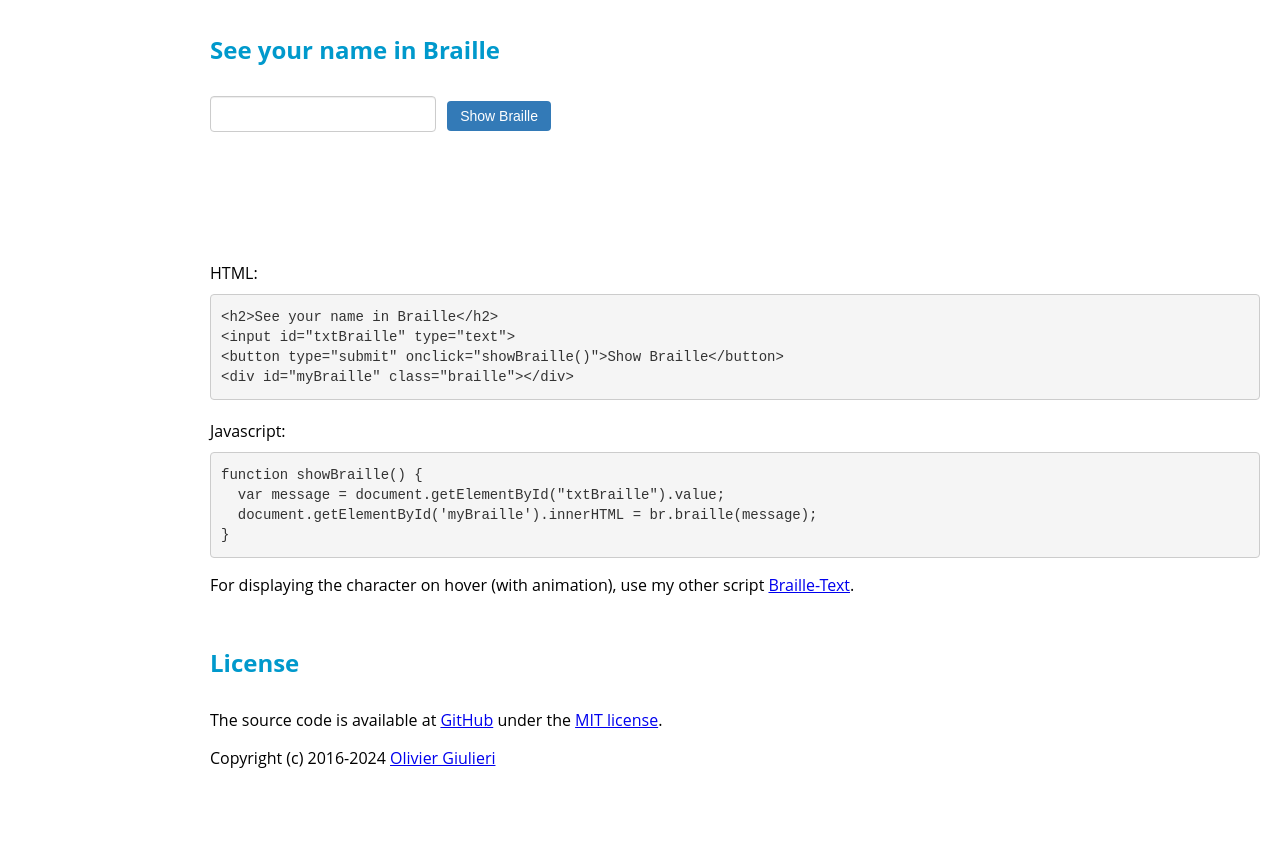
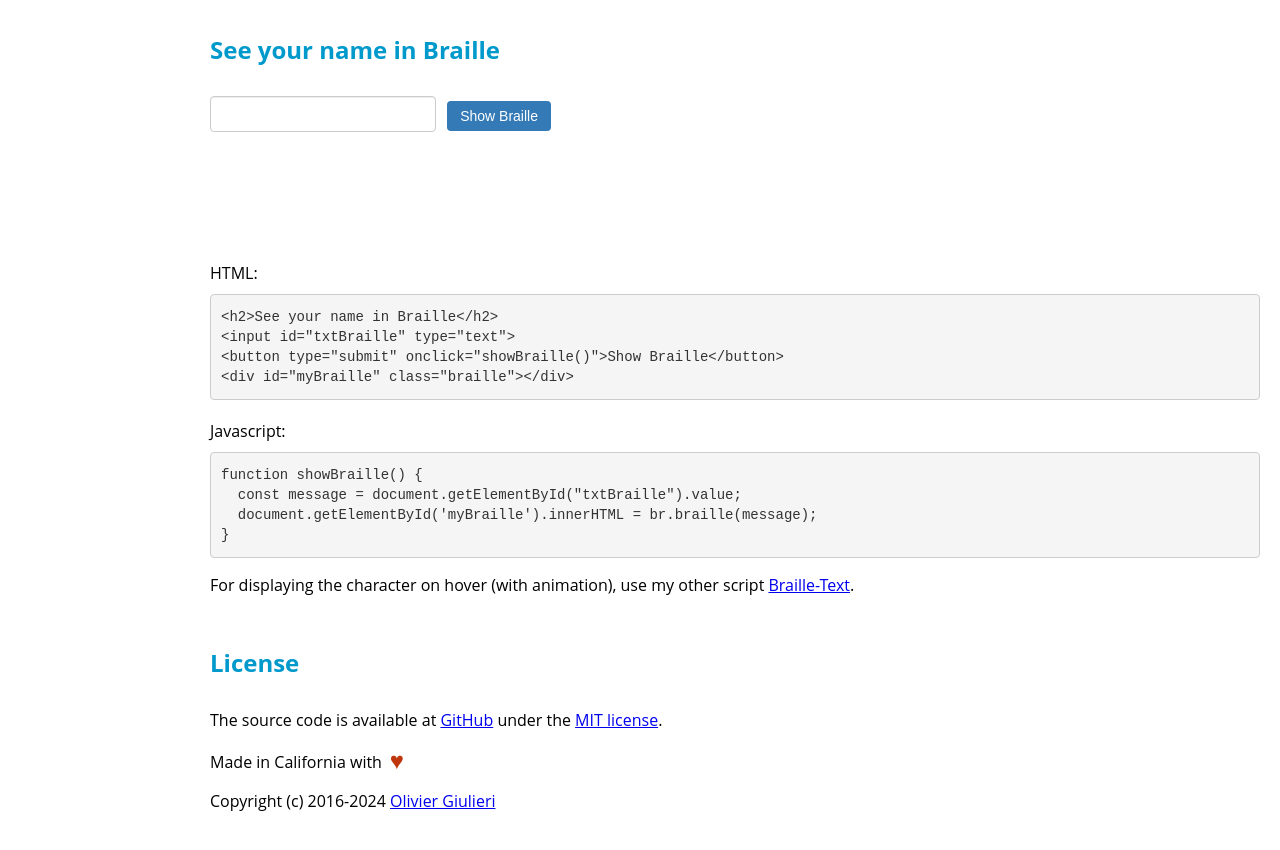
Before and after one commit to evoluteur/braille-tools, a plain HTML site: page index.html in a window 1280 px wide. Shown: the part 3008-3858 px from the top of the page. Before the commit the page ends 3827 px from the top, so only its background shows below. Drawn offline with Linux system fonts and the light colour scheme; a script that the page names is missing; files whose address does not match are found by name.

Commit message:
Text edits.

```diff
--- a/css/demo.css
+++ b/css/demo.css
@@ -143,3 +143,32 @@ pre {
     display: none;
   }
 }
+
+.heart {
+  font-size: 20px;
+  display: inline-block;
+  margin-left: 5px;
+  text-align: center;
+  transition: color 1s;
+  color: #bf360c;
+  -webkit-animation: beat 0.35s infinite alternate;
+  -moz-animation: beat 0.35s infinite alternate;
+  -ms-animation: beat 0.35s infinite alternate;
+  -o-animation: beat 0.35s infinite alternate;
+  animation: beat 0.35s infinite alternate;
+  -webkit-transform-origin: center;
+  -moz-transform-origin: center;
+  -o-transform-origin: center;
+  -ms-transform-origin: center;
+  transform-origin: center;
+}
+
+@keyframes beat {
+  to {
+    -webkit-transform: scale(1.4);
+    -moz-transform: scale(1.4);
+    -o-transform: scale(1.4);
+    -ms-transform: scale(1.4);
+    transform: scale(1.4);
+  }
+}
--- a/index.html
+++ b/index.html
@@ -34,11 +34,11 @@
     <script language="javascript">
       const elem = (id) => document.getElementById(id);
       function showBraille() {
-        var message = elem("txtBraille").value;
+        const message = elem("txtBraille").value;
         elem("myBraille").innerHTML = br.braille(message);
       }
       function BrText() {
-        var message = elem("txtBr").value;
+        const message = elem("txtBr").value;
         elem("myBr").innerHTML = br.braille(message);
       }
       function setCSS(size) {
@@ -392,7 +392,7 @@ document.getElementById("myBraille").innerHTML = br.braille("Hello World");
 
       <p>It can also be used with longer text:</p>
       <script language="javascript">
-        var txt =
+        const txt =
           "Braille is a means of reading and writing for blind people. " +
           "The Braille system was invented by Louis Braille. He has made it " +
           "possible for blind people to take notes, write letters, read books and popular " +
@@ -402,10 +402,10 @@ document.getElementById("myBraille").innerHTML = br.braille("Hello World");
 
       <div style="margin: 20px 0 10px">Javascript:</div>
       <pre>
-var txt = 'Braille is a means of reading and writing for blind people. '+
-	'The Braille system was invented by Louis Braille. He has made it '+
-	'possible for blind people to take notes, write letters, read books and popular '+
-	'magazines, compute mathematical equations, and even read and write music.';
+const txt = 'Braille is a means of reading and writing for blind people. '+
+  'The Braille system was invented by Louis Braille. He has made it '+
+  'possible for blind people to take notes, write letters, read books and popular '+
+  'magazines, compute mathematical equations, and even read and write music.';
 
 document.write(br.braille(txt))
 </pre
@@ -429,7 +429,7 @@ document.write(br.alphabet())
         3.
       </p>
       <name id="braillename" />
-      <div id="content_louis">
+      <div>
         <h2>See your name in Braille</h2>
 
         <input
@@ -461,7 +461,7 @@ document.write(br.alphabet())
         <div style="margin: 20px 0 10px">Javascript:</div>
         <pre>
 function showBraille() {
-  var message = document.getElementById("txtBraille").value;
+  const message = document.getElementById("txtBraille").value;
   document.getElementById('myBraille').innerHTML = br.braille(message);
 }
 </pre
@@ -500,12 +500,17 @@ function showBraille() {
             >MIT license</a
           >.
         </p>
+        <div>
+          Made in California with
+          <div class="heart">♥</div>
+        </div>
         <p>
           Copyright (c) 2016-2024
           <a href="https://evoluteur.github.io/" target="og"
             >Olivier Giulieri</a
           >
         </p>
+        <p><br /></p>
       </div>
     </div>
   </body>
```
